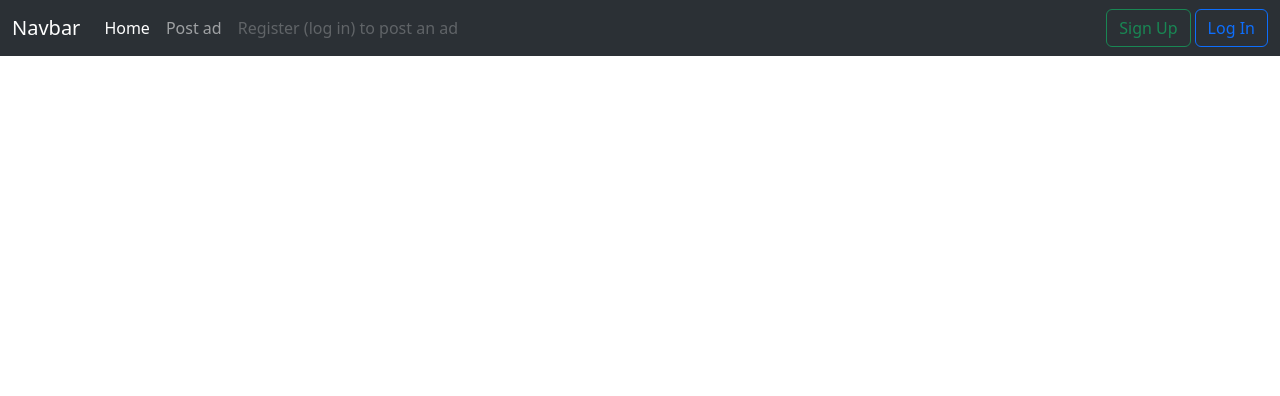
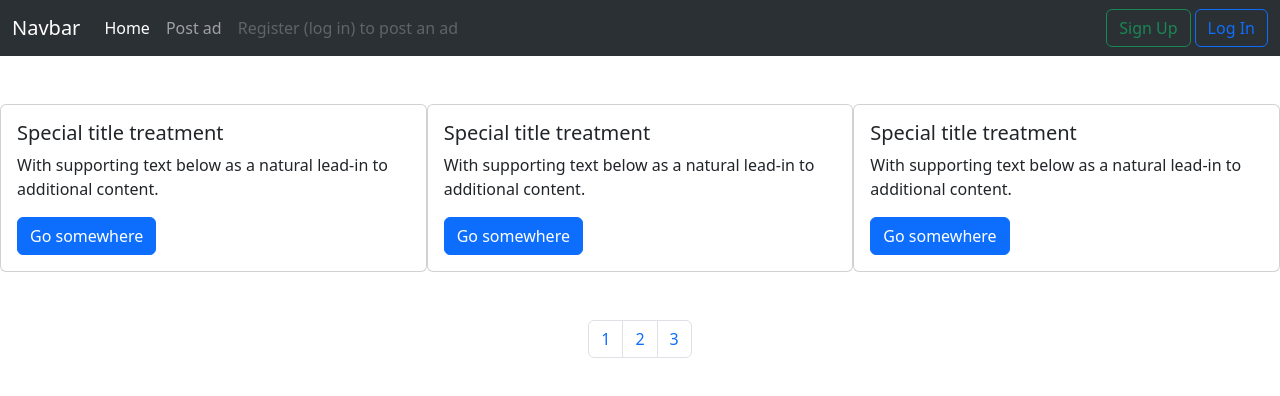
Before and after one commit to sedmahdihashemi/Home-Site, a React (Vite) app in the folder HomeSite/: page / in a window 1280 px wide. Shown: the top 396 px of the page. Built offline with nearby package versions, Linux system fonts and the light colour scheme.

Commit message:
create pagination

```diff
--- a/HomeSite/src/App.jsx
+++ b/HomeSite/src/App.jsx
@@ -12,7 +12,6 @@ function App() {
   return (
     <PostProvider>
       <LayOut>
-
     <Routes>
       <Route path="/" element={<Home />} />
       <Route path='/login' element={<LogIn />} />
--- /dev/null
+++ b/HomeSite/src/components/CartHome.jsx
@@ -0,0 +1,16 @@
+import React from 'react'
+
+export default function CartHome() {
+    return (
+        <>
+            <div className="card col-4">
+                <div className="card-body">
+                    <h5 className="card-title">Special title treatment</h5>
+                    <p className="card-text">With supporting text below as a natural lead-in to additional content.</p>
+                    <a href="#" className="btn btn-primary">Go somewhere</a>
+                </div>
+            </div>
+
+        </>
+    )
+}
--- a/HomeSite/src/components/Header.jsx
+++ b/HomeSite/src/components/Header.jsx
@@ -24,7 +24,8 @@ console.log(isLogIn);
                             </li>
                             <li className="nav-item">
 
-                                <Link className="nav-link" to={"/postad"}>Post ad</Link>
+
+                                <Link className={isLogIn?'nav-link  text-primary' : 'nav-link'} to={isLogIn ? '/postad' : '/'}>Post ad</Link>
                             </li>
                             <li className="nav-item">
                                 <a className="nav-link disabled" aria-disabled="true">Register (log in) to post an ad</a>
--- a/HomeSite/src/pages/Home.jsx
+++ b/HomeSite/src/pages/Home.jsx
@@ -1,13 +1,29 @@
 import React from 'react'
 import Header from '../components/Header'
 import { usePostContext } from '../store/Store';
+import CartHome from '../components/CartHome';
 
 export default function Home() {
-  const {isLogIn} = usePostContext();
+  const { isLogIn } = usePostContext();
   console.log(isLogIn);
 
   return (
-    <div>
+    <div className='col-12 d-flex flex-wrap justify-content-around mt-5'>
+      <CartHome />
+      <CartHome />
+      <CartHome />
+
+      <div className='col-12  d-flex justify-content-center pt-5'>
+        <nav aria-label="Page navigation example ">
+          <ul className="pagination justify-content-end">
+
+            <li className="page-item"><a className="page-link">1</a></li>
+            <li className="page-item"><a className="page-link">2</a></li>
+            <li className="page-item"><a className="page-link">3</a></li>
+
+          </ul>
+        </nav>
+      </div>
 
     </div>
   )
```
